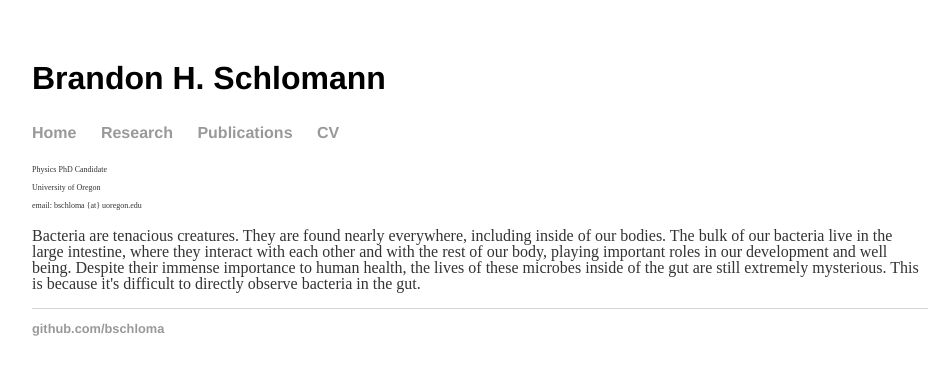
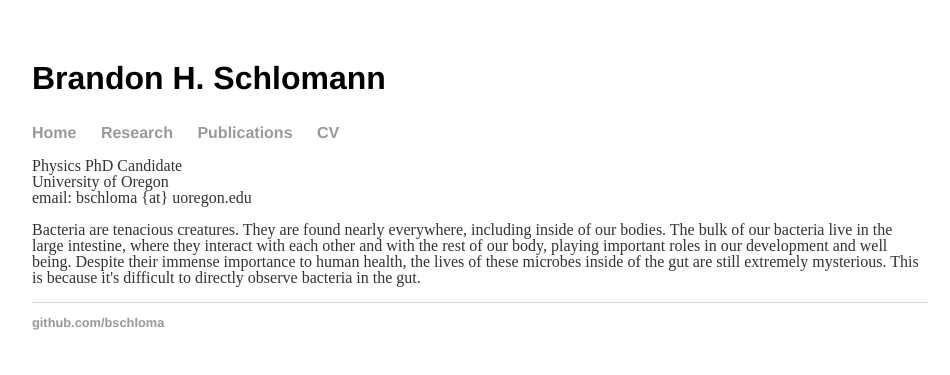
Before and after one commit to bschloma/bschloma.github.io, a Jekyll site: the page built from index.html, in a window 1280 px wide. Shown: the top 375 px of the page, without its empty margins (160-1110 px from the left). Built offline with Jekyll 4.4.1, drawn with Linux system fonts in a browser that asks for light colours.

Commit message:
Update index.html
p2 to p

```diff
--- a/index.html
+++ b/index.html
@@ -4,11 +4,11 @@ title: Brandon H. Schlomann
 ---
 <div class="blurb">
 	<!--<h1>Brandon H. Schlomann</h1>-->
-	<p2>
+	<p>
 		Physics PhD Candidate <br/>
 		University of Oregon <br/>
 		email:  bschloma {at} uoregon.edu <br/>
-	</p2>
+	</p>
 
 	<p>
 		Bacteria are tenacious creatures.  They are found nearly everywhere, including inside of our bodies.
```
